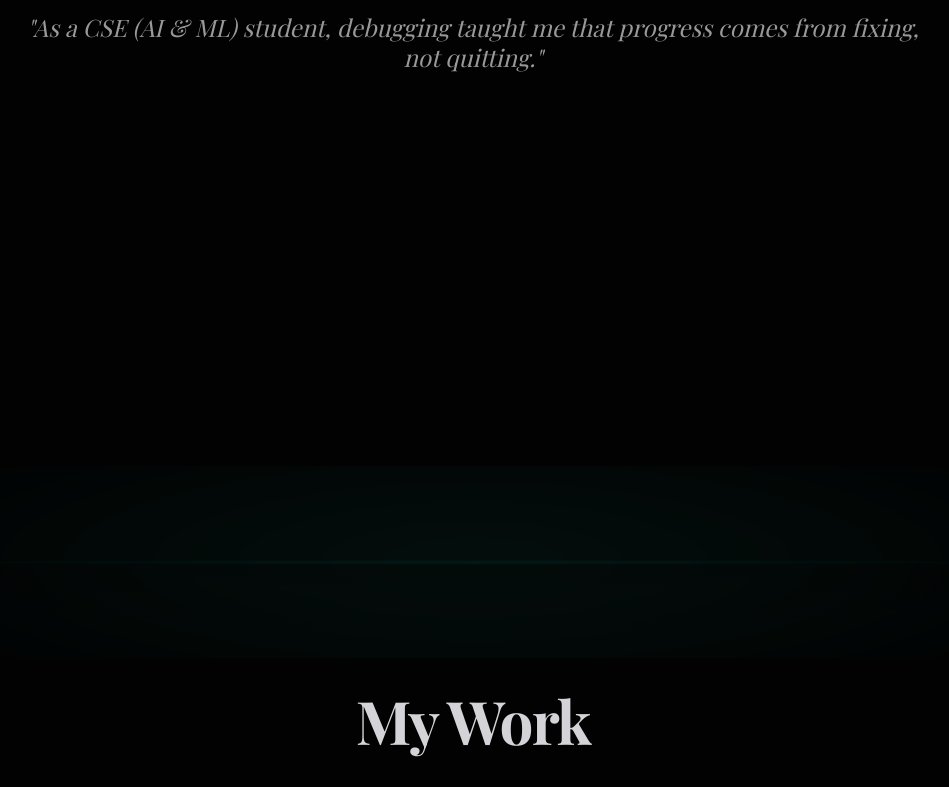
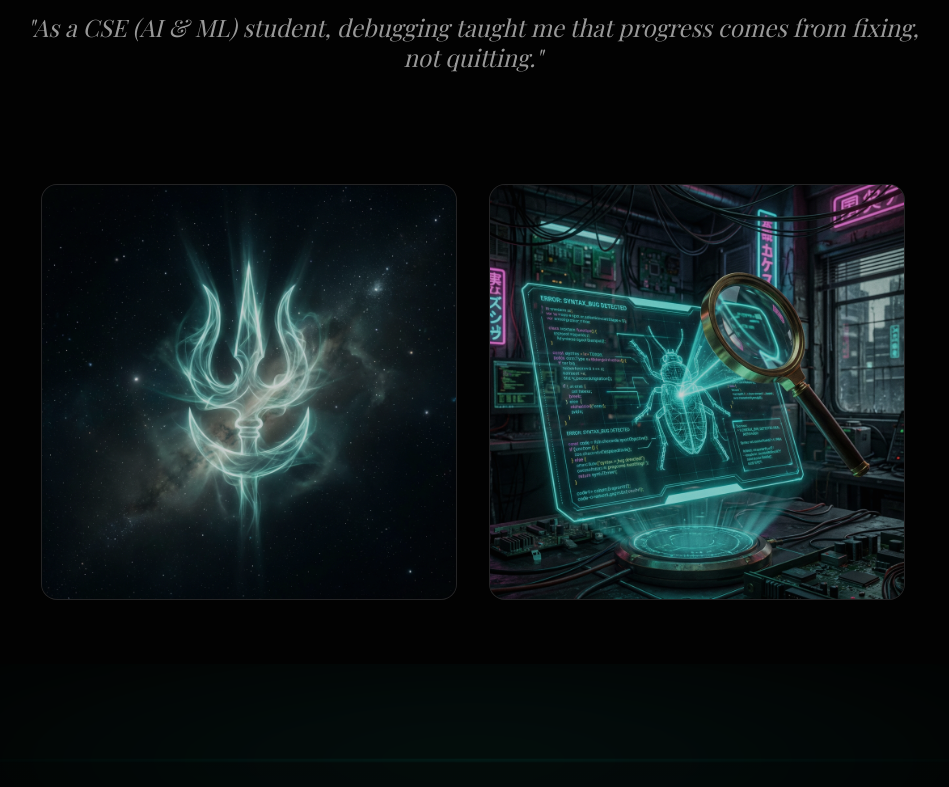
Before and after one commit to aasthakumari03/updated_Portfolio, a Next.js app: page / in a window 1280 px wide. Shown: the part 1134-1921 px from the top of the page, without its empty margins (167-1116 px from the left). Built offline with nearby package versions, Linux system fonts and the light colour scheme; a web font is replaced by a local one.

Commit message:
Add personality graphics to Home page About section

```diff
--- a/app/page.tsx
+++ b/app/page.tsx
@@ -143,6 +143,36 @@ export default function Home() {
             </p>
           </div>
         </ScrollReveal>
+
+        <div className="grid grid-cols-1 md:grid-cols-2 gap-8 w-full max-w-5xl px-4 mt-16">
+          <ScrollReveal delay={0.2} className="relative group">
+            <div className="relative aspect-square overflow-hidden rounded-2xl border border-white/10 bg-zinc-900/50">
+              <Image
+                src="/images/mahadev.png"
+                alt="Mahadev Trishul - Symbol of Core Beliefs"
+                fill
+                className="object-cover transition-transform duration-700 group-hover:scale-110 opacity-80 group-hover:opacity-100"
+              />
+              <div className="absolute inset-0 bg-gradient-to-t from-black/80 via-transparent to-transparent opacity-0 group-hover:opacity-100 transition-opacity duration-300 flex items-end p-6">
+                <p className="text-teal-400 font-bold tracking-widest uppercase text-sm">Spiritual Root • Mahadev Bhakt</p>
+              </div>
+            </div>
+          </ScrollReveal>
+
+          <ScrollReveal delay={0.4} className="relative group">
+            <div className="relative aspect-square overflow-hidden rounded-2xl border border-white/10 bg-zinc-900/50">
+              <Image
+                src="/images/coding.png"
+                alt="Futuristic Coding Interface"
+                fill
+                className="object-cover transition-transform duration-700 group-hover:scale-110 opacity-80 group-hover:opacity-100"
+              />
+              <div className="absolute inset-0 bg-gradient-to-t from-black/80 via-transparent to-transparent opacity-0 group-hover:opacity-100 transition-opacity duration-300 flex items-end p-6">
+                <p className="text-teal-400 font-bold tracking-widest uppercase text-sm">Passion • Code & Debug</p>
+              </div>
+            </div>
+          </ScrollReveal>
+        </div>
       </section>
 
       <FogSeparator />
```
